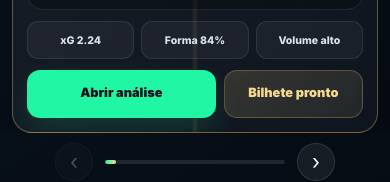
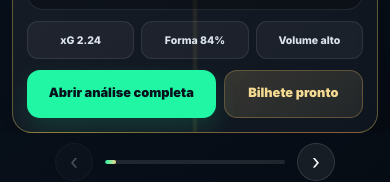
Before and after one commit to duqueroleta/DuqueSports-Codex, a React (Vite) app: page / in a window 390 px wide. Shown: the part 941-1123 px from the top of the page. Built offline with nearby package versions, Linux system fonts and the light colour scheme; no server answers.

Commit message:
fix(mobile): clarify match card actions

```diff
--- a/src/components/matches/MobileMatchCarousel.jsx
+++ b/src/components/matches/MobileMatchCarousel.jsx
@@ -97,7 +97,7 @@ function MobileMatchCarousel() {
             <i style={{ width: `${((activeIndex + 1) / visibleMatches.length) * 100}%` }} />
           </span>
           <button
-            aria-label="Proximo jogo"
+            aria-label="Próximo jogo"
             disabled={activeIndex >= visibleMatches.length - 1}
             onClick={() => moveCarousel(1)}
             type="button"
--- a/src/components/matches/MobileMatchSlide.jsx
+++ b/src/components/matches/MobileMatchSlide.jsx
@@ -89,7 +89,7 @@ function MobileMatchSlide({ match }) {
         </div>
 
         <div className="mobile-match-actions-v2">
-          <Link to={`/jogos/${match.id}`}>Abrir análise</Link>
+          <Link to={`/jogos/${match.id}`}>Abrir análise completa</Link>
           <a
             aria-label={`Abrir bilhete pronto para ${match.home} contra ${match.away}`}
             href={AFFILIATE_LINKS.readyBetslip}
```
